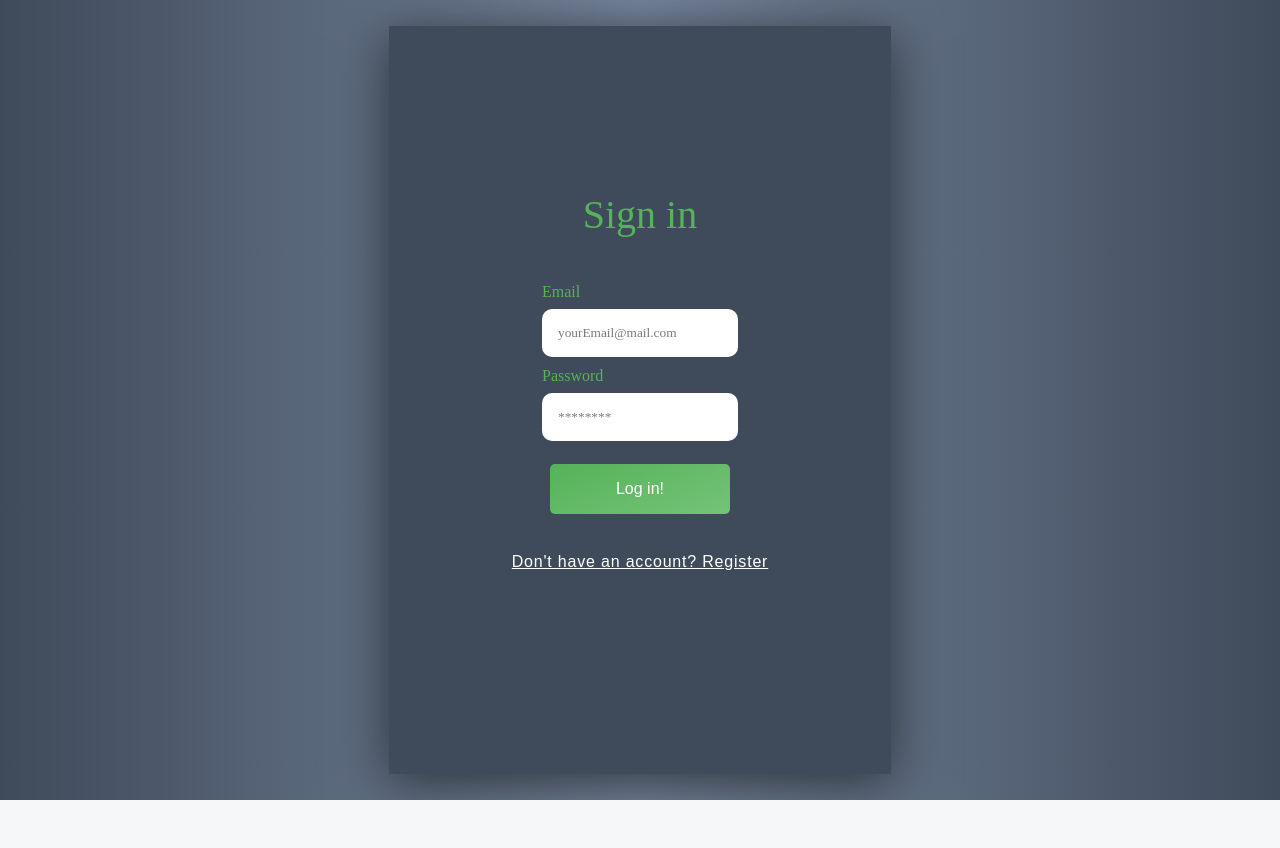
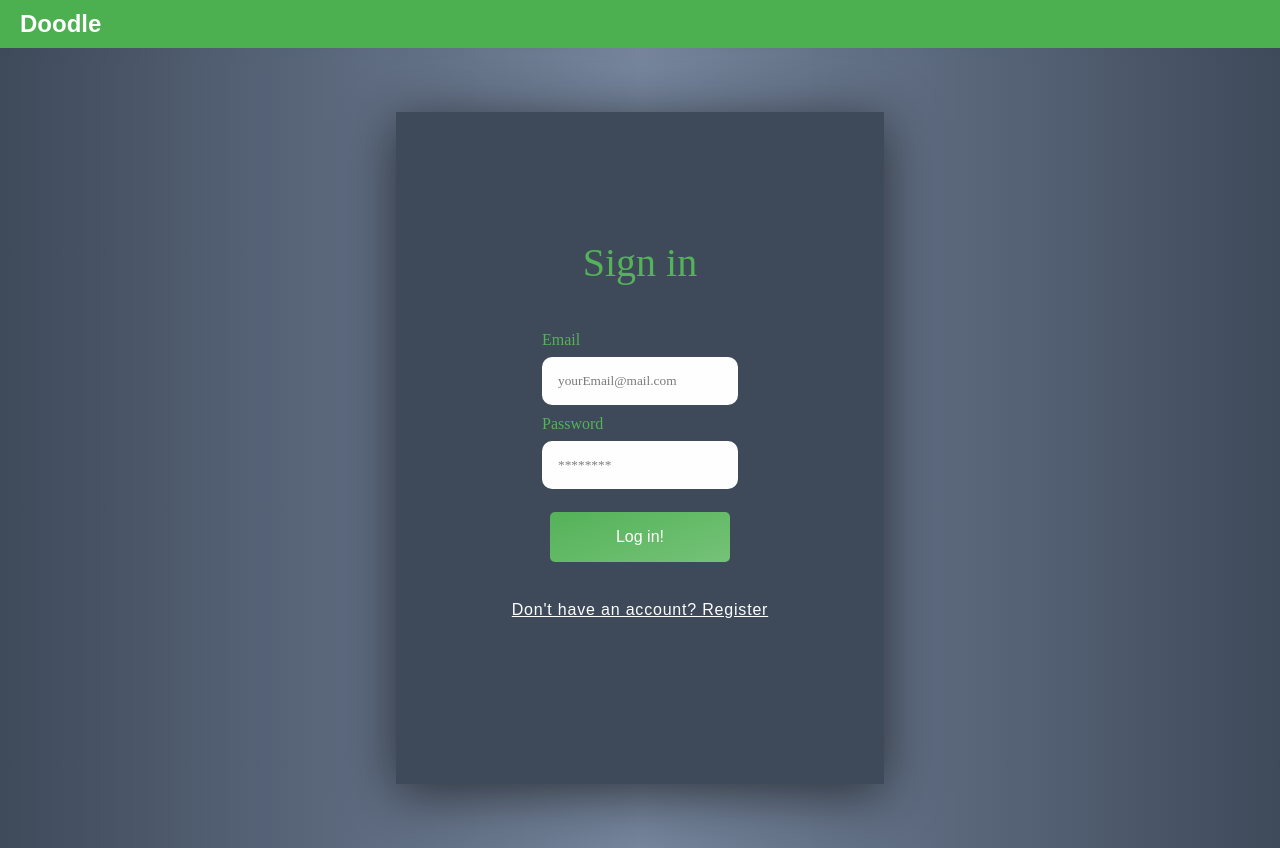
Before and after one commit to AYanchev01/Vote-for-meeting, a React (Create React App) app in the folder client/: page / in a window 1280 px wide. Before the commit the page ends 800 px from the top, so only its background shows below. Built offline with nearby package versions, Linux system fonts and the light colour scheme.

Commit message:
add bar to login and register page

```diff
--- a/client/src/components/Login/Login.css
+++ b/client/src/components/Login/Login.css
@@ -16,9 +16,9 @@
   justify-content: center;
   align-items: center;
   width: 450px;
-  margin: 2% auto;
+  margin: 5% auto;
   box-shadow: 0 9px 50px hsla(214, 17%, 8%, 0.784);
-  padding: 2%;
+  padding: 1.5%;
   background-color: #354152;
 }
 
@@ -92,3 +92,11 @@ button:hover {
       transform: translateY(5px);
   }
 }
+
+.navbar {
+  display: flex;
+  justify-content: space-between;
+  padding: 10px;
+  background-color: #4caf50;
+  color: white;
+}
--- a/client/src/components/Login/Login.tsx
+++ b/client/src/components/Login/Login.tsx
@@ -36,6 +36,10 @@ export const Login: React.FC = () => {
   };
 
   return (
+    <div className="page-container">
+      <div className="navbar">
+        <span className="website-name">Doodle</span>
+      </div>
       <div className="login-form-container">
         <form className="login-form" onSubmit={handleSubmit}>
           <label className="login-form-header">Sign in</label>
@@ -71,6 +75,7 @@ export const Login: React.FC = () => {
           </button>
         </form>
       </div>
+    </div>
   );
 };
 
--- a/client/src/components/Register/Register.css
+++ b/client/src/components/Register/Register.css
@@ -7,6 +7,7 @@
   justify-content: center;
   display: flex;
   background-size: cover;
+  height: 95vh;
 }
 
 .register-form {
@@ -94,3 +95,11 @@ button:hover {
       transform: translateY(5px);
   }
 }
+
+.navbar {
+  display: flex;
+  justify-content: space-between;
+  padding: 10px;
+  background-color: #4caf50;
+  color: white;
+}
--- a/client/src/components/Register/Register.tsx
+++ b/client/src/components/Register/Register.tsx
@@ -67,6 +67,10 @@ export const Register: React.FC = () => {
   };
 
   return (
+  <div className="page-container">
+    <div className="navbar">
+      <span className="website-name">Doodle</span>
+    </div>
     <div className="register-form-container">
       <form className="register-form" onSubmit={handleSubmit}>
         <label className="register-form-header">Register</label>
@@ -138,5 +142,6 @@ export const Register: React.FC = () => {
         </button>
       </form>
       </div>
+    </div>
   );
 };
```
Lines whose indentation alone changed are shown as unchanged.
